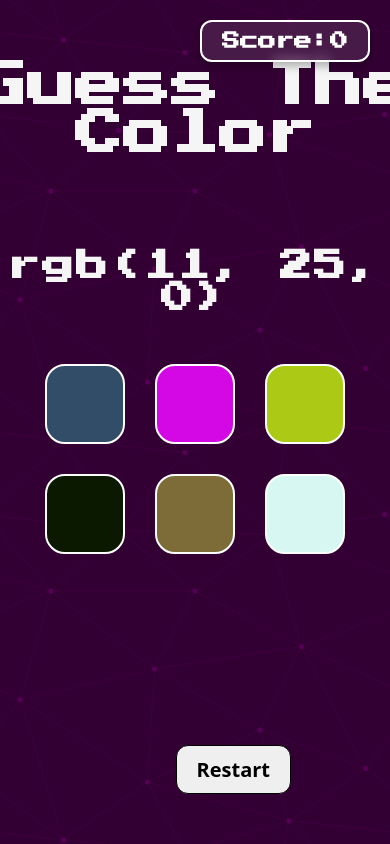
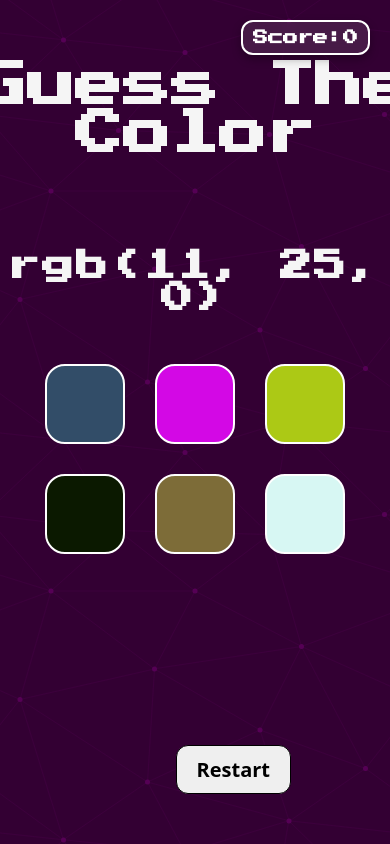
Before and after one commit to ankitadasz/GuessTheColor, a plain HTML site: page index.html in a window 390 px wide. Shown: the top 844 px of the page. Drawn offline with Linux system fonts and the light colour scheme; a web font is replaced by a local one.

Commit message:
Guess The Color

```diff
--- a/Style.css
+++ b/Style.css
@@ -102,3 +102,11 @@ body {
   border-radius: 12px;
   left: 45%;
 }
+
+@media (max-width:600px) {
+  .score {
+  padding: 8px 10px;
+  font-size: 15px;
+}
+
+}
```
